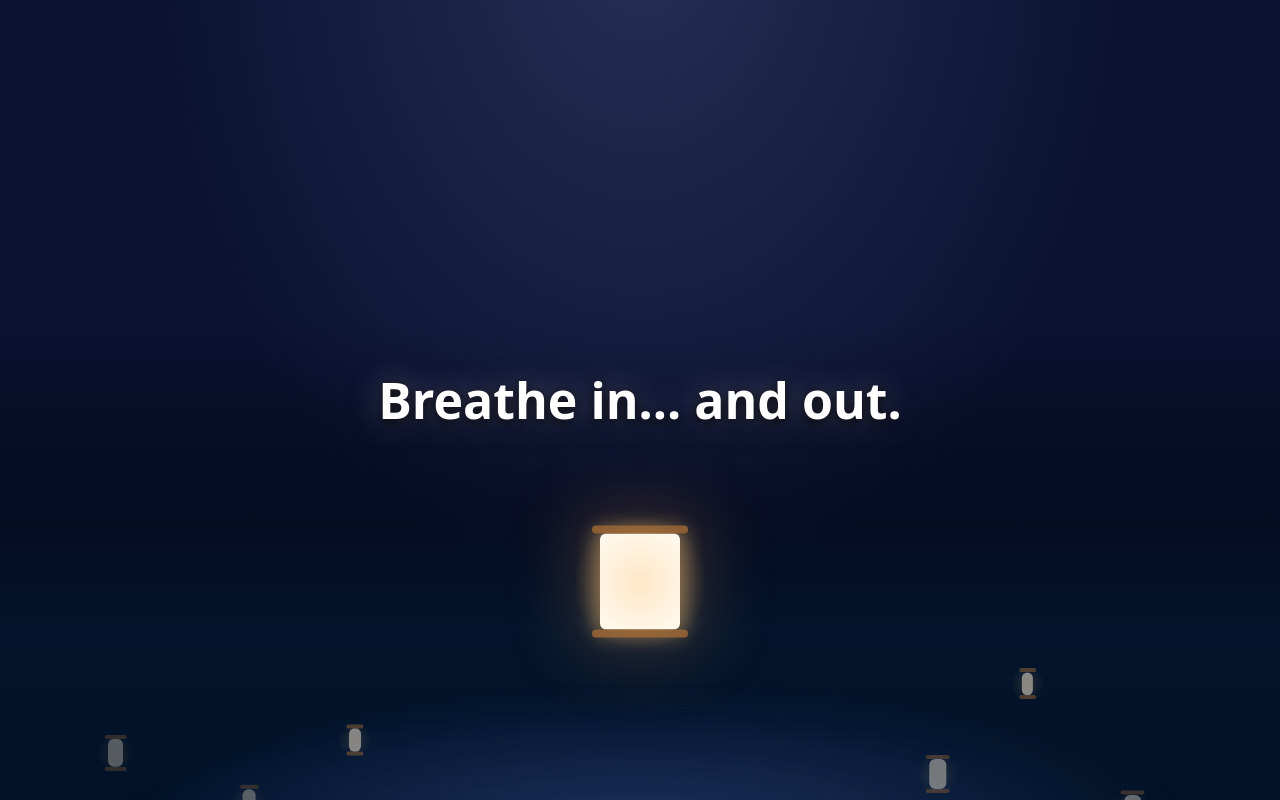
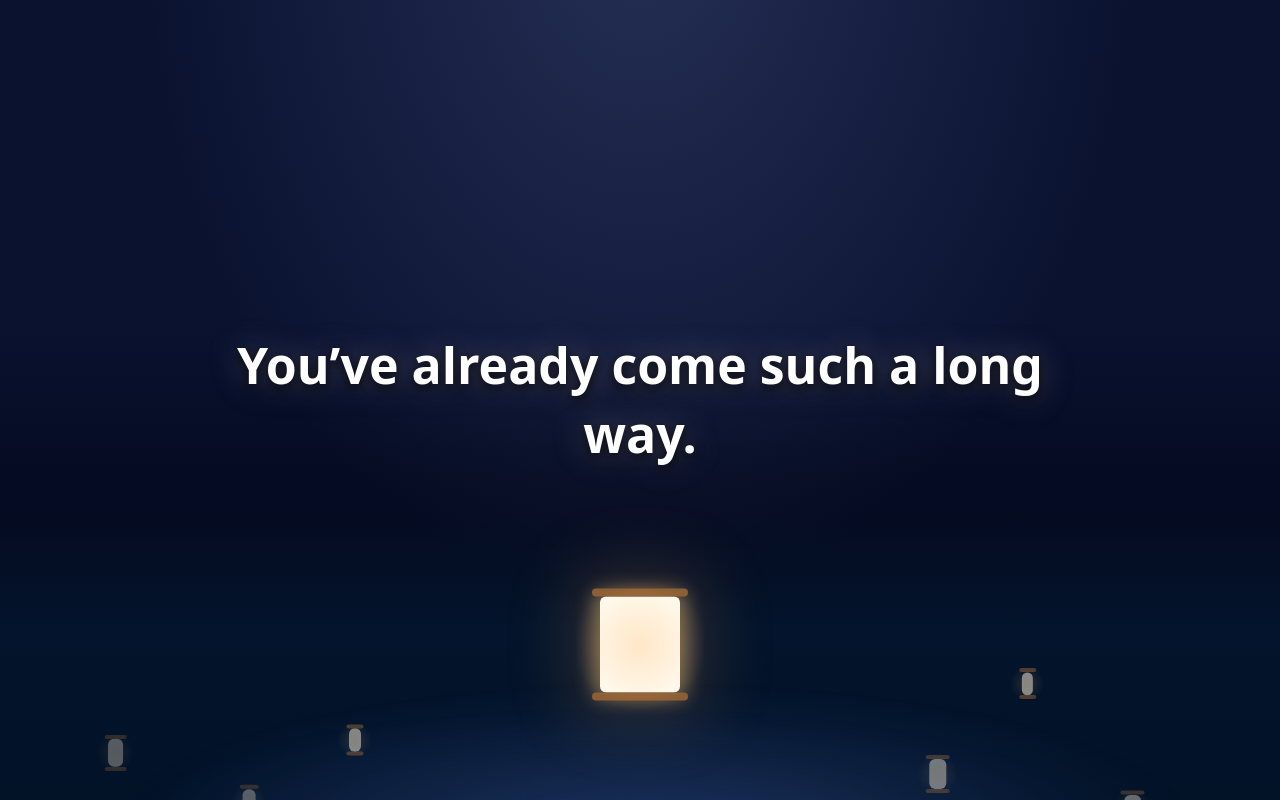
Before and after one commit to htjworld/drift-lanterns, a React (Vite) app: page / in a window 1280 px wide. Both pictures are taken after a click on the button "Set it afloat". Built offline with nearby package versions, Linux system fonts and the light colour scheme.

Commit message:
(feat) 문구 세트 구조 개선 및 자동 재생 시간 계산 로직 추가

```diff
--- a/src/AppLayout.tsx
+++ b/src/AppLayout.tsx
@@ -33,7 +33,7 @@ export default function AppLayout() {
   );
 }
 
-/* ==== 배경 컴포넌트 (기존 코드 그대로 이식) ==== */
+/* ==== 배경 컴포넌트 ==== */
 function StarDust() {
   return (
     <div className="pointer-events-none absolute inset-0 opacity-50">
--- a/src/DriftLanternsApp.tsx
+++ b/src/DriftLanternsApp.tsx
@@ -1,12 +1,14 @@
-import { useEffect, useState } from "react";
+import { useEffect, useRef, useState } from "react";
 import { motion, AnimatePresence } from "framer-motion";
 import { useNavigate } from "react-router-dom";
 import { hasCredit } from "./optionalRoutes";
+import { cueMap, cueSetIds } from "./cues";
+import { shuffle } from "./utils/shuffle";
 
 const SHOW_BOAT = false;
 const LAUNCH_START_Y = 10;
 const LAUNCH_DISTANCE_VH = 130;
-const LAUNCH_DURATION = 16;
+const LAUNCH_DURATION = 40;
 
 export default function HomePage() {
   const [text, setText] = useState<string>("");
@@ -16,41 +18,58 @@ export default function HomePage() {
   const [cueIndex, setCueIndex] = useState<number>(0);
   const [showLogo, setShowLogo] = useState(false);
   const [showFinalMsg, setShowFinalMsg] = useState(false);
+  const [currentSetId, setCurrentSetId] = useState<string | null>(null);
+  const [currentCues, setCurrentCues] = useState<string[]>([]);
   const navigate = useNavigate();
 
-  const cues: string[] = [
-    "Breathe in… and out.",
-    "Waves carry what you no longer hold.",
-    "You are not alone out here.",
-    "Your worry is smaller than it felt.",
-    "You did well. Be gentle with yourself.",
-  ];
+  // 세트 순서 큐
+  const orderRef = useRef<string[]>([]);
+  const orderIdxRef = useRef<number>(0);
+
+  useEffect(() => {
+    orderRef.current = shuffle(cueSetIds);
+    orderIdxRef.current = 0;
+    // 첫 세트 미리 세팅(start 버튼시 세팅으로 바꿔도 됨)
+    const firstId =
+      orderRef.current[orderIdxRef.current % orderRef.current.length];
+    setCurrentSetId(firstId);
+    setCurrentCues(cueMap[firstId]);
+  }, []);
 
   // 시작 시 타이머와 음악 트리거
   useEffect(() => {
-    if (!started) return;
+    if (!started || !currentSetId) return;
+
     setLaunched(true);
     setSeconds(60);
     setCueIndex(0);
 
-    // 음악 재생 트리거 (레이아웃 오디오)
+    // 음악 재생 트리거
     window.dispatchEvent(new CustomEvent("music:play"));
 
-    const tick = setInterval(
-      () => setSeconds((s) => (s > 0 ? s - 1 : 0)),
-      1000
+    // 1초 카운트다운
+    const tick = setInterval(() => {
+      setSeconds((s) => (s > 0 ? s - 1 : 0));
+    }, 1000);
+
+    // 문구 전환 간격 계산 (58초 동안만)
+    const lines = currentCues;
+    const stepMs = Math.max(
+      1,
+      Math.floor((58 * 1000) / Math.max(1, lines.length))
     );
-    const cueTimer = setInterval(
-      () => setCueIndex((i) => (i < cues.length - 1 ? i + 1 : i)),
-      12000
-    );
+
+    const cueTimer = setInterval(() => {
+      setCueIndex((i) => (i < lines.length - 1 ? i + 1 : i));
+    }, stepMs);
+
     return () => {
       clearInterval(tick);
       clearInterval(cueTimer);
     };
-  }, [started]);
+  }, [started, currentSetId]);
 
-  // 로고와 최종 메시지 타이밍: 마지막 문구가 끝난 뒤 2초 후 로고, 그 1초 뒤 메시지
+  // 로고/최종 메시지 타이밍 (마지막 2초)
   useEffect(() => {
     if (seconds === 0) {
       const logoTimer = setTimeout(() => setShowLogo(true), 2000); // +2s
@@ -60,11 +79,18 @@ export default function HomePage() {
         clearTimeout(msgTimer);
       };
     } else {
-      // 다시 시작할 때 초기화
       setShowLogo(false);
       setShowFinalMsg(false);
     }
   }, [seconds]);
+
+  const advanceSet = () => {
+    orderIdxRef.current += 1;
+    const nextId =
+      orderRef.current[orderIdxRef.current % orderRef.current.length];
+    setCurrentSetId(nextId);
+    setCurrentCues(cueMap[nextId]);
+  };
 
   const reset = () => {
     setStarted(false);
@@ -72,6 +98,7 @@ export default function HomePage() {
     setSeconds(60);
     setCueIndex(0);
     setText("");
+    advanceSet();
   };
 
   // 항상 아래에서 위로 등장, 위로 사라지도록 고정
@@ -108,9 +135,19 @@ export default function HomePage() {
                       return;
                     }
                   }
+                  if (!currentSetId) {
+                    const id =
+                      orderRef.current[
+                        orderIdxRef.current % orderRef.current.length
+                      ];
+                    setCurrentSetId(id);
+                    setCurrentCues(cueMap[id]);
+                  }
                   setStarted(true);
                 }}
-                className="rounded-xl bg-white px-5 py-3 font-medium text-black hover:bg-zinc-200"
+                disabled={!currentSetId}
+                aria-busy={!currentSetId}
+                className="rounded-xl bg-white px-5 py-3 font-medium text-black hover:bg-zinc-200 disabled:opacity-50"
               >
                 Set it afloat
               </button>
@@ -123,10 +160,9 @@ export default function HomePage() {
       ) : (
         <div className="relative z-20 flex min-h-screen items-center justify-center px-4 text-center">
           <AnimatePresence mode="wait">
-            {/* seconds가 1-59일 동안만 문구 표시 (항상 아래→위 애니메이션) */}
             {seconds > 0 && seconds < 60 && (
               <motion.p
-                key={cueIndex}
+                key={`${currentSetId}-${cueIndex}`}
                 {...cueMotion}
                 className="mx-auto max-w-[32ch] text-[clamp(28px,7vw,50px)] font-semibold
                  leading-snug text-white drop-shadow-[0_2px_8px_rgba(0,0,0,0.65)]"
@@ -135,7 +171,7 @@ export default function HomePage() {
                     "0 3px 12px rgba(0,0,0,0.8), 0 0 28px rgba(200,200,255,0.45)",
                 }}
               >
-                {cues[cueIndex]}
+                {currentCues[cueIndex] ?? ""}
               </motion.p>
             )}
           </AnimatePresence>
--- /dev/null
+++ b/src/cues.ts
@@ -0,0 +1,78 @@
+// src/cues.ts
+export type CueSet = {
+  id: string;
+  lines: string[];
+};
+
+export const cueSets: CueSet[] = [
+  // 1) Relieve
+  {
+    id: "1",
+    lines: [
+      "Breathe in… and out.",
+      "Waves carry what you no longer hold.",
+      "You are not alone out here.",
+      "Your worry is smaller than it felt.",
+      "You did well. Be gentle with yourself.",
+    ],
+  },
+
+  // 2) Intention
+  {
+    id: "2",
+    lines: [
+      "Set your worries down for a moment.",
+      "Think of something you truly wish for.",
+      "Picture it clearly — the colors, the light, the feeling.",
+      "Whisper it into the lantern before you let it rise.",
+      "The flame carries your intention upward.",
+      "Now, take action. Begin with this very moment.",
+    ],
+  },
+
+  // 3) Grounding
+  {
+    id: "3",
+    lines: [
+      "Feel the weight of your feet on the ground.",
+      "Notice the air brushing past your nose and leaving again.",
+      "Let your shoulders fall, unclench your jaw.",
+      "Match your breath to the rhythm of the waves.",
+      "Take this moment to release tension and feel your whole being.",
+    ],
+  },
+
+  // 4) Self-Compassion
+  {
+    id: "4",
+    lines: [
+      "You’ve already come such a long way.",
+      "It’s okay to admit that it was hard.",
+      "Even your imperfections are what make you, you.",
+      "Perhaps your truest self is already the most complete version of you.",
+      "Tell yourself softly: you did well.",
+      "Don’t forget kindness toward yourself and the world around you.",
+    ],
+  },
+
+  // 5) Forward / Micro-Action
+  {
+    id: "5",
+    lines: [
+      "Now, choose one small step you can take.",
+      "Something simple : a note, a message, a five-minute start.",
+      "The smallest motion still changes the tide.",
+      "As the lantern rises, mark this beginning inside you.",
+      "Momentum builds quietly, one breath at a time.",
+      "I’m cheering for your journey ahead. You’ve got this.",
+    ],
+  },
+];
+
+// 맵 접근용
+export const cueMap: Record<string, string[]> = Object.fromEntries(
+  cueSets.map(s => [s.id, s.lines])
+);
+
+// ID 목록
+export const cueSetIds = cueSets.map(s => s.id);
--- /dev/null
+++ b/src/utils/shuffle.ts
@@ -0,0 +1,8 @@
+export function shuffle<T>(arr: T[]): T[] {
+  const a = [...arr];
+  for (let i = a.length - 1; i > 0; i--) {
+    const j = Math.floor(Math.random() * (i + 1));
+    [a[i], a[j]] = [a[j], a[i]];
+  }
+  return a;
+}
```
